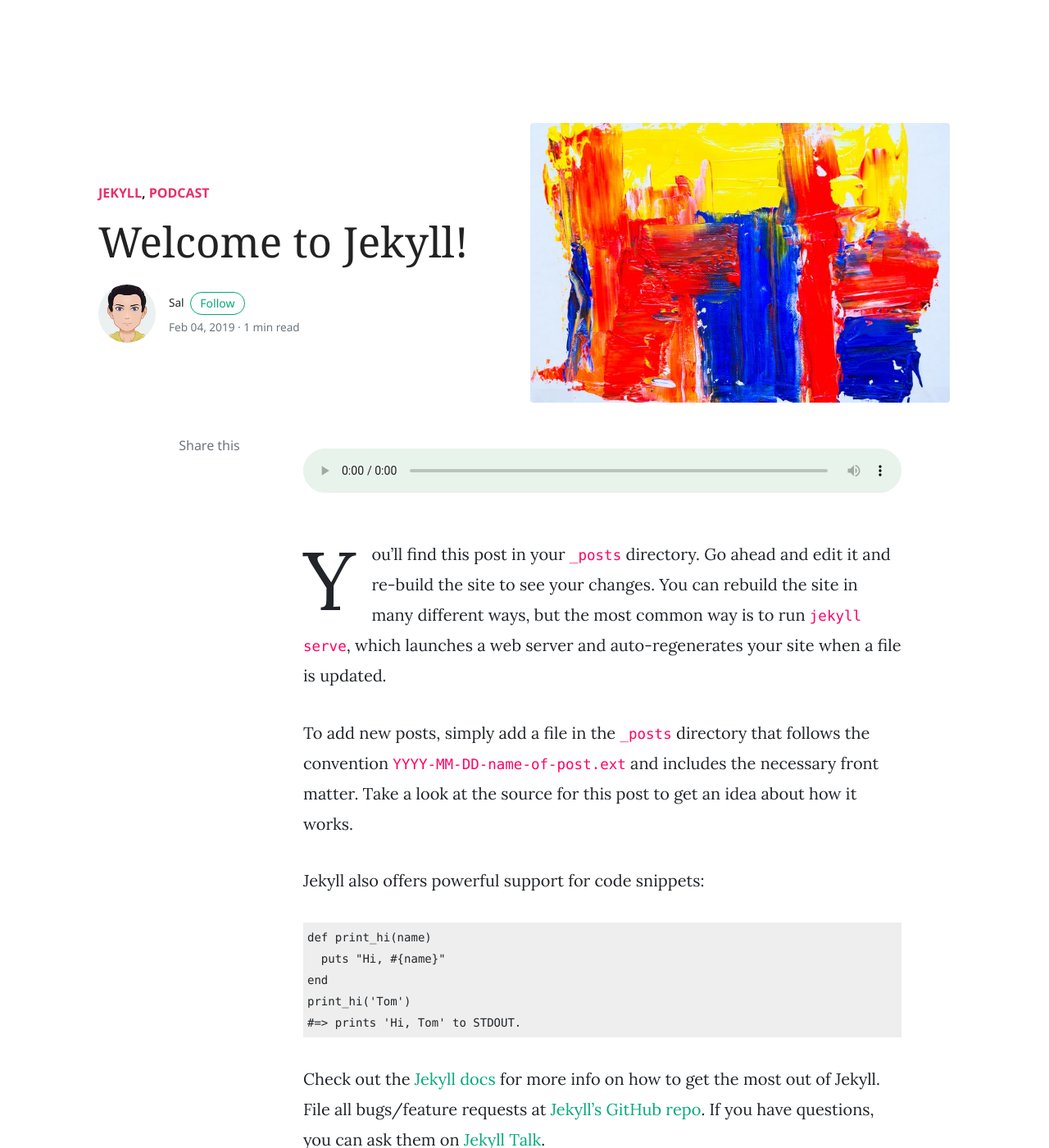
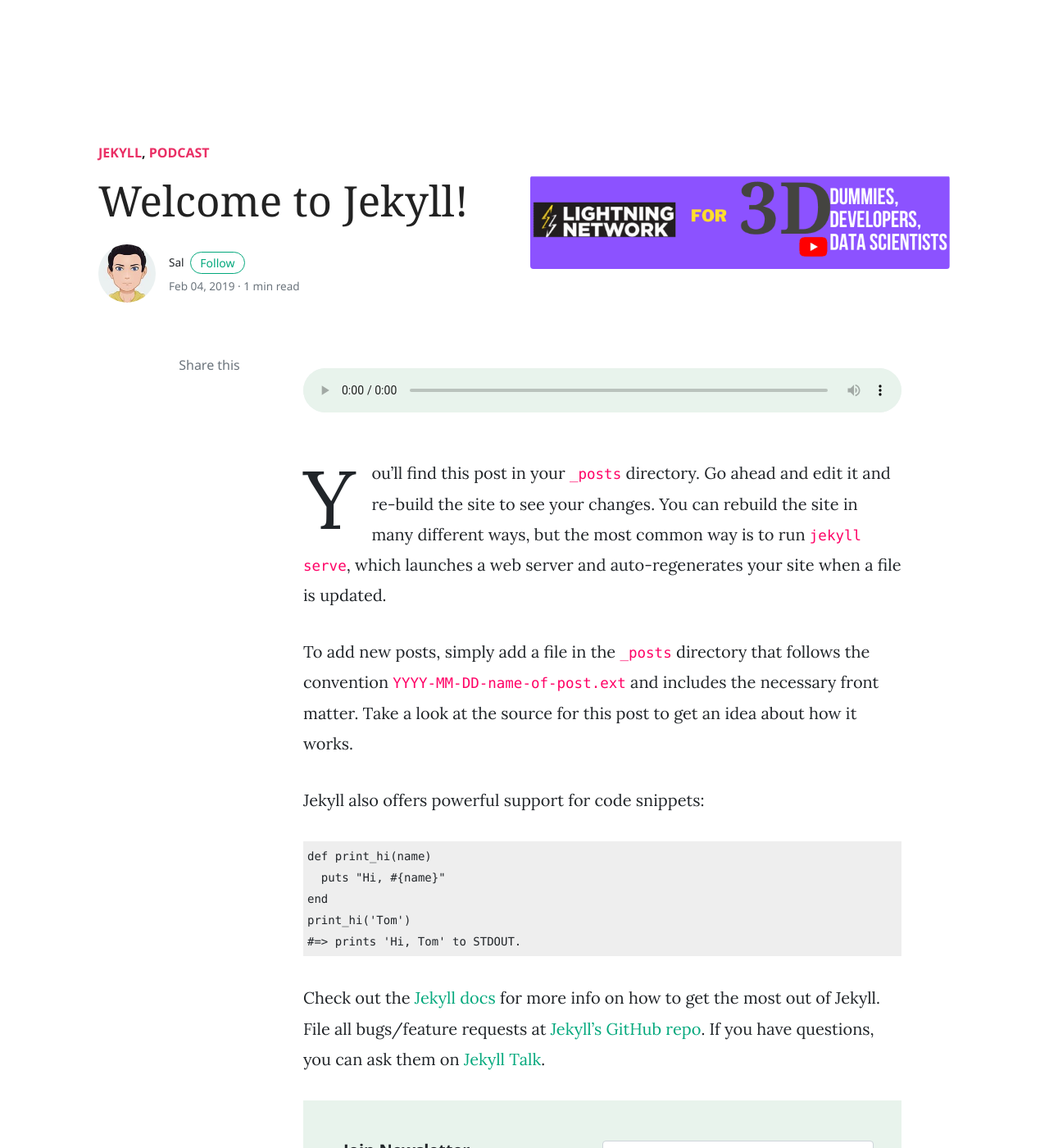
Before and after one commit to mylightningnetwork/mylightning.network.old.website, a Jekyll site: the page built from _posts/2019-02-04-welcome-to-jekyll.markdown, in a window 1280 px wide and 1400 px high. Shown: the whole window at 82% size. Built offline with Jekyll 4.4.1, drawn with Linux system fonts in a browser that asks for light colours; nearby versions of some CDN libraries; comment, search, counter and statistics services are not loaded.

Commit message:
image added

```diff
--- a/_includes/magazine.html
+++ b/_includes/magazine.html
@@ -16,6 +16,9 @@
     <div class="container">
         <div class="row">
             <div class="col-md-12 mailchemp">
+                <div class="content">
+                    <img src="../assets/images/banner_image_1.png" alt=" banner_image_1 ">
+                </div>
                 <!-- Begin Mailchimp Signup Form -->
                 <link href="//cdn-images.mailchimp.com/embedcode/classic-10_7_dtp.css" rel="stylesheet" type="text/css">
                 <style type="text/css">
@@ -43,6 +46,9 @@
                             <div style="position: absolute; left: -5000px;" aria-hidden="true"><input type="text" name="b_5f997dd4588d3683743ce3f48_54783f1684" tabindex="-1" value=""></div>
                             <div class="optionalParent">
                                 <div class="clear foot">
+                                    <div class="img-block">
+                                        <img src="../assets/images/subscribe-image.png" alt="subscribe-image">
+                                    </div>
                                     <input type="submit" value="Subscribe" name="subscribe" id="mc-embedded-subscribe" class="button">
                                 </div>
                             </div>
--- a/_posts/2019-02-04-welcome-to-jekyll.markdown
+++ b/_posts/2019-02-04-welcome-to-jekyll.markdown
@@ -2,7 +2,7 @@
 layout: post
 title:  "Welcome to Jekyll!"
 categories: [ Jekyll,Podcast ]
-image: assets/images/demo1.jpg
+image: '../assets/images/banner_image_1.png'
 audio: '../assets/audios/episode1.mp3'
 ---
 You’ll find this post in your `_posts` directory. Go ahead and edit it and re-build the site to see your changes. You can rebuild the site in many different ways, but the most common way is to run `jekyll serve`, which launches a web server and auto-regenerates your site when a file is updated.
```
Also changed, not shown: assets/css/main.css, assets/images/banner_image_1.png (added), assets/images/subscribe-image.png (added).
